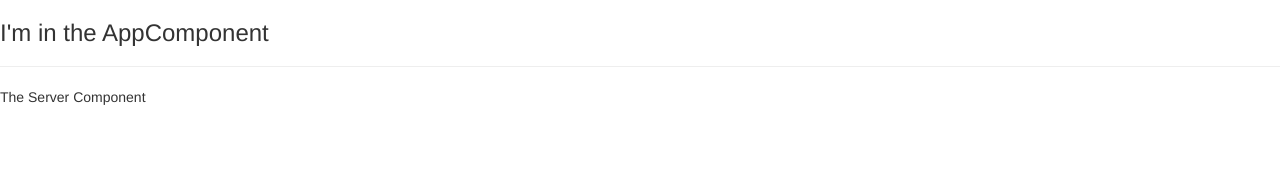
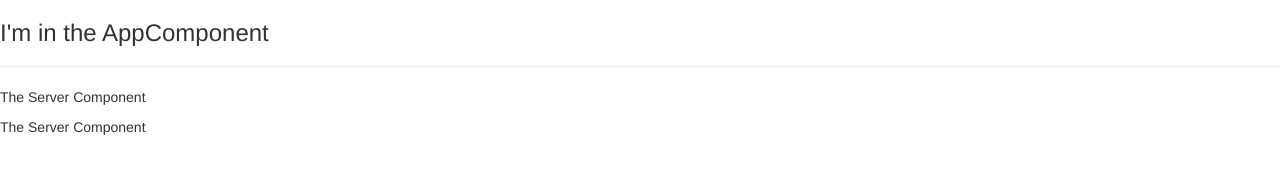
Before and after one commit to Bluesman66/angular4-test, an Angular app: page / in a window 1280 px wide. Shown: the top 187 px of the page. Built offline with nearby package versions, Linux system fonts and the light colour scheme.

Commit message:
018 Creating Components with the CLI  Nesting Components

```diff
--- a/src/app/app.component.html
+++ b/src/app/app.component.html
@@ -1,3 +1,3 @@
 <h3>I'm in the AppComponent</h3>
 <hr>
-<app-server></app-server>
+<app-servers></app-servers>
--- a/src/app/app.module.ts
+++ b/src/app/app.module.ts
@@ -5,11 +5,13 @@ import { HttpModule } from '@angular/http';
 
 import { AppComponent } from './app.component';
 import { ServerComponent } from './server/server.component';
+import { ServersComponent } from './servers/servers.component';
 
 @NgModule({
   declarations: [
     AppComponent,
-    ServerComponent
+    ServerComponent,
+    ServersComponent
   ],
   imports: [
     BrowserModule,
--- /dev/null
+++ b/src/app/servers/servers.component.html
@@ -0,0 +1,2 @@
+<app-server></app-server>
+<app-server></app-server>
--- /dev/null
+++ b/src/app/servers/servers.component.ts
@@ -0,0 +1,15 @@
+import { Component, OnInit } from '@angular/core';
+
+@Component({
+  selector: 'app-servers',
+  templateUrl: './servers.component.html',
+  styleUrls: ['./servers.component.css']
+})
+export class ServersComponent implements OnInit {
+
+  constructor() { }
+
+  ngOnInit() {
+  }
+
+}
```
Also changed, not shown: src/app/servers/servers.component.css (added).
